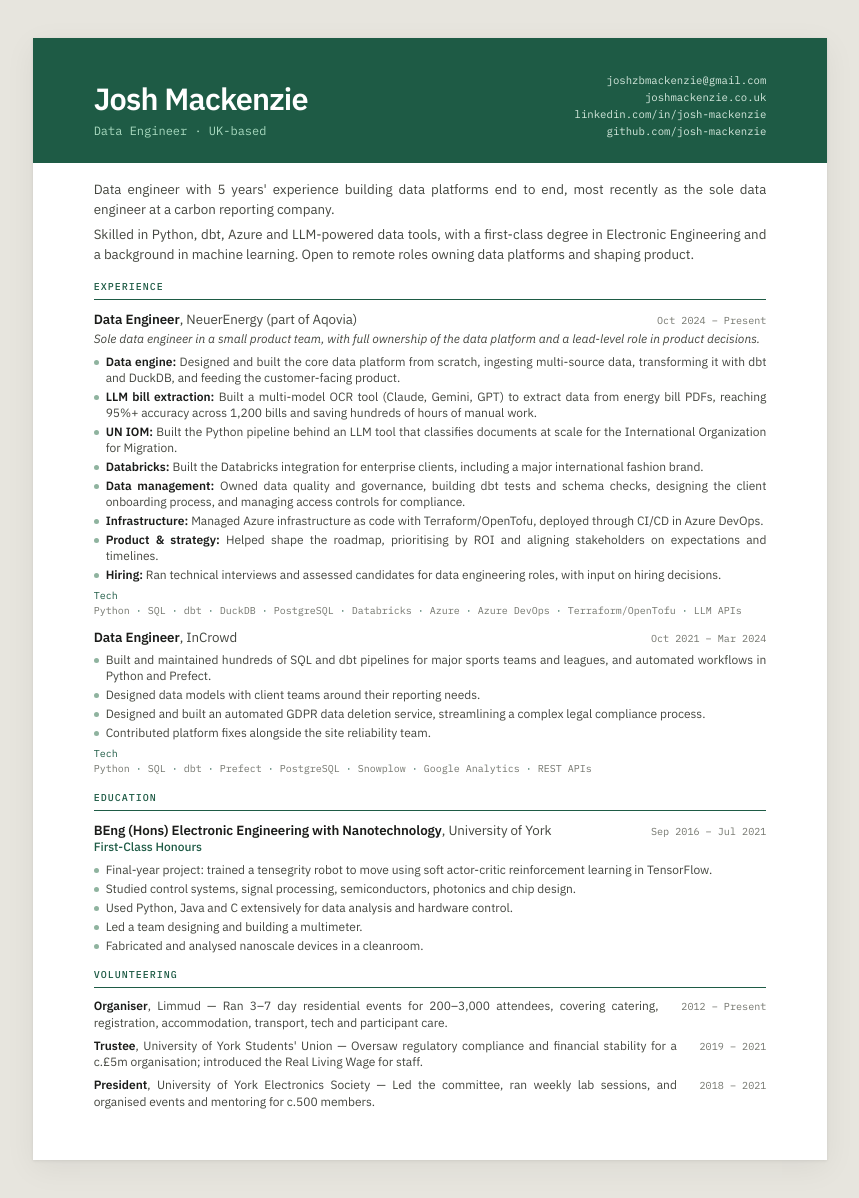
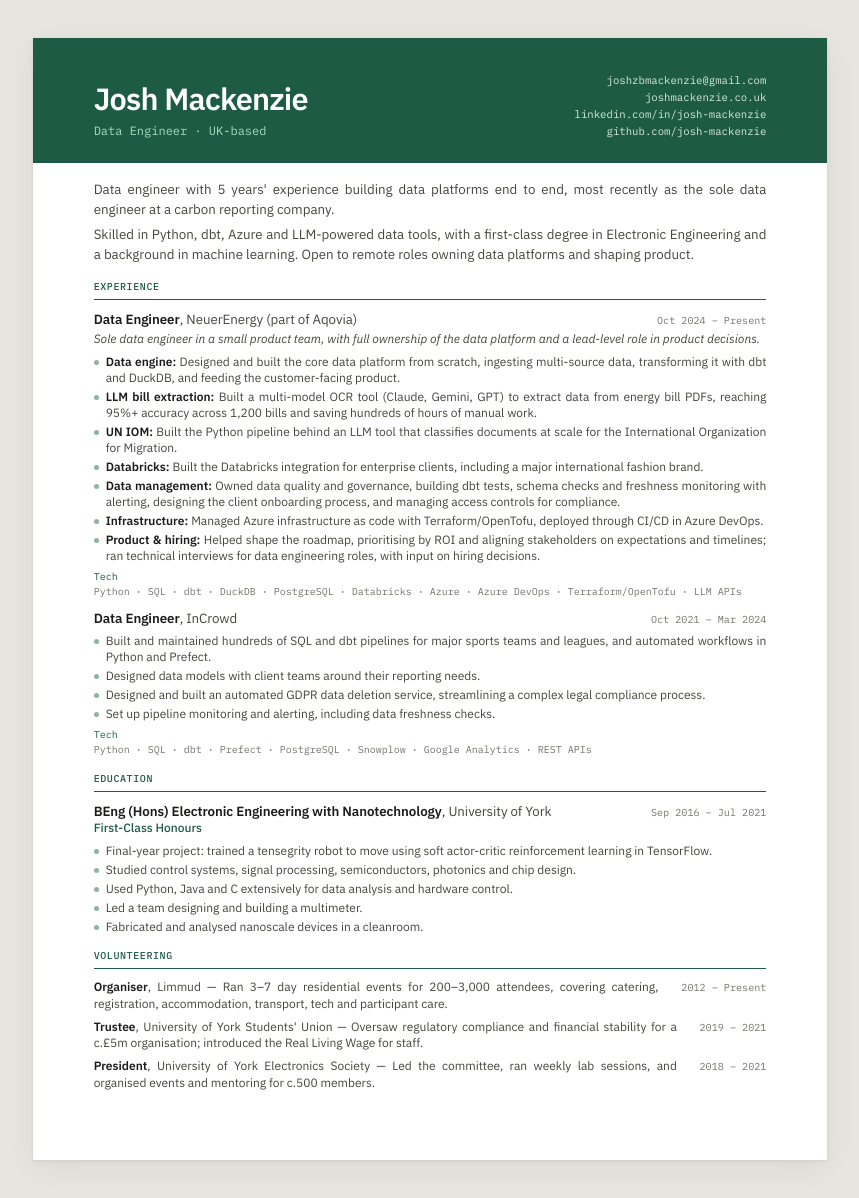
Before and after one commit to josh-mackenzie/josh-mackenzie.github.io, a Jekyll site: the page built from docs/cv.markdown, in a window 1280 px wide. Shown: the whole page, without its empty margins (210-1069 px from the left). Built offline with Jekyll 4.4.1, drawn with Linux system fonts in a browser that asks for light colours.

Commit message:
Tighten CV content, fix PDF parsing, add link preview
- Add monitoring and alerting work to both roles; drop vague SRE line
- Merge hiring into a "Product & hiring" bullet
- Reduce CV heading letter-spacing so parsers read "EXPERIENCE" etc. as one word
- Add Open Graph preview image and a short meta description
- Tighten top spacing on the homepage
- README: regenerate PDF locally; document the preview image

Co-Authored-By: Claude Opus 5.5 <noreply@anthropic.com>

```diff
--- a/docs/_data/cv.yml
+++ b/docs/_data/cv.yml
@@ -17,6 +17,9 @@ summary:
   - Skilled in Python, dbt, Azure and LLM-powered data tools, with a first-class degree in Electronic Engineering and a background in machine learning.
 
 looking_for: Open to remote roles owning data platforms and shaping product.
+
+# Short description for search results and link previews (LinkedIn truncates at ~150 characters).
+meta_description: Data engineer building data platforms end to end with Python, dbt, Azure and LLM-powered data tools. Open to remote roles.
 
 # Tech lists follow the same order: languages, transformation/orchestration,
 # databases, platforms, cloud/infra, APIs.
@@ -39,13 +42,11 @@ experience:
       - label: Databricks
         text: Built the Databricks integration for enterprise clients, including a major international fashion brand.
       - label: Data management
-        text: Owned data quality and governance, building dbt tests and schema checks, designing the client onboarding process, and managing access controls for compliance.
+        text: Owned data quality and governance, building dbt tests, schema checks and freshness monitoring with alerting, designing the client onboarding process, and managing access controls for compliance.
       - label: Infrastructure
         text: Managed Azure infrastructure as code with Terraform/OpenTofu, deployed through CI/CD in Azure DevOps.
-      - label: Product & strategy
-        text: Helped shape the roadmap, prioritising by ROI and aligning stakeholders on expectations and timelines.
-      - label: Hiring
-        text: Ran technical interviews and assessed candidates for data engineering roles, with input on hiring decisions.
+      - label: Product & hiring
+        text: Helped shape the roadmap, prioritising by ROI and aligning stakeholders on expectations and timelines; ran technical interviews for data engineering roles, with input on hiring decisions.
     tech: ["Python", "SQL", "dbt", "DuckDB", "PostgreSQL", "Databricks", "Azure", "Azure DevOps", "Terraform/OpenTofu", "LLM APIs"]
 
   - title: Data Engineer
@@ -56,7 +57,7 @@ experience:
       - text: Built and maintained hundreds of SQL and dbt pipelines for major sports teams and leagues, and automated workflows in Python and Prefect.
       - text: Designed data models with client teams around their reporting needs.
       - text: Designed and built an automated GDPR data deletion service, streamlining a complex legal compliance process.
-      - text: Contributed platform fixes alongside the site reliability team.
+      - text: Set up pipeline monitoring and alerting, including data freshness checks.
     tech: ["Python", "SQL", "dbt", "Prefect", "PostgreSQL", "Snowplow", "Google Analytics", "REST APIs"]
 
 education:
--- a/docs/_includes/head.html
+++ b/docs/_includes/head.html
@@ -3,15 +3,19 @@
 <meta charset="utf-8">
 <meta name="viewport" content="width=device-width, initial-scale=1">
 <title>{{ page_title }}</title>
-<meta name="description" content="{{ cv.summary | join: " " | escape }}">
+<meta name="description" content="{{ cv.meta_description | escape }}">
 <link rel="canonical" href="{{ site.url }}{{ page.url | replace: 'index.html', '' }}">
 <meta property="og:title" content="{{ page_title }}">
-<meta property="og:description" content="{{ cv.summary | join: " " | escape }}">
+<meta property="og:description" content="{{ cv.meta_description | escape }}">
 <meta property="og:url" content="{{ site.url }}{{ page.url | replace: 'index.html', '' }}">
 <meta property="og:site_name" content="{{ site.title }}">
 <meta property="og:type" content="profile">
 <meta property="og:locale" content="en_GB">
-<meta name="twitter:card" content="summary">
+<meta property="og:image" content="{{ site.url }}/assets/img/og.png">
+<meta property="og:image:width" content="1200">
+<meta property="og:image:height" content="630">
+<meta property="og:image:alt" content="Josh Mackenzie, Data Engineer, UK-based. Open to remote roles.">
+<meta name="twitter:card" content="summary_large_image">
 <script type="application/ld+json">
 {"@context":"https://schema.org","@type":"Person","name":"{{ cv.basics.name }}","jobTitle":"{{ cv.basics.role }}","url":"{{ site.url }}","sameAs":["https://github.com/{{ cv.basics.github }}","https://www.linkedin.com/in/{{ cv.basics.linkedin }}/"]}
 </script>
--- a/docs/assets/css/cv.css
+++ b/docs/assets/css/cv.css
@@ -103,7 +103,7 @@ a { color: inherit; text-decoration: none; }
     font-family: var(--mono);
     font-size: 7.5pt;
     font-weight: 500;
-    letter-spacing: 0.1em;
+    letter-spacing: 0.06em;   /* wider tracking makes parsers split the word, e.g. "EXPERI ENCE" */
     text-transform: uppercase;
     color: var(--accent);
     padding-bottom: 1.4mm;
```
Also changed, not shown: tools/og-card.html (added, +35 -0 lines), README.md, docs/assets/img/og.png (added), 1 other file.
